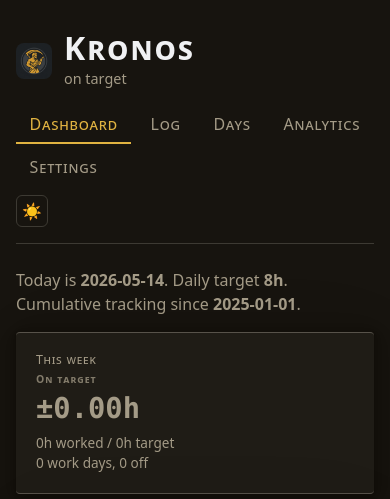
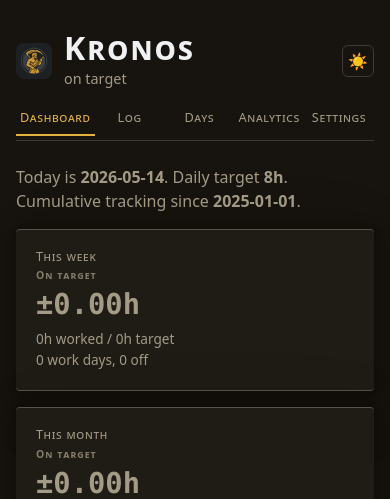
Before and after one commit to Loadge/kronos, a FastAPI app: page / in a window 390 px wide. Shown: the top 499 px of the page. Run offline with FastAPI, Linux system fonts and the light colour scheme; data that the repository does not hold is empty.

Commit message:
Fix mobile nav wrapping and legend mid-item breaks
Nav: remove .header-right wrapper; tabs and theme-toggle become direct
children of app-header. On mobile, a CSS grid (1fr auto / tabs tabs)
places brand+toggle on row 1 and tabs full-width on row 2 — no more
arbitrary flex wrapping. On desktop (≥720px), switches back to flex-row
with brand margin-right:auto pushing tabs+toggle right.

Legend: wrap each swatch+label in <span class="legend-item"> so the
flex/grid container never breaks mid-item (dangling swatch on one line,
label on the next). Legend switches to a 2-column grid on mobile (clean
4×2 pairs) and back to flex-wrap on desktop. Log calendar legend gains
a "No entry" item for an even 8-item grid.

Co-Authored-By: Claude Sonnet 4.6 <noreply@anthropic.com>

```diff
--- a/backend/app/templates/_tab_analytics.html
+++ b/backend/app/templates/_tab_analytics.html
@@ -207,14 +207,14 @@
   <template x-if="heatmapCells()">
     <div>
       <div class="heatmap-legend">
-        <span class="hm-swatch hm-surplus"></span> Surplus
-        <span class="hm-swatch hm-deficit"></span> Deficit
-        <span class="hm-swatch hm-neutral"></span> On target
-        <span class="hm-swatch hm-vacation"></span> Vacation
-        <span class="hm-swatch hm-sick"></span> Sick
-        <span class="hm-swatch hm-holiday"></span> Holiday
-        <span class="hm-swatch hm-flex"></span> Flex
-        <span class="hm-swatch hm-empty"></span> No entry
+        <span class="legend-item"><span class="hm-swatch hm-surplus"></span> Surplus</span>
+        <span class="legend-item"><span class="hm-swatch hm-deficit"></span> Deficit</span>
+        <span class="legend-item"><span class="hm-swatch hm-neutral"></span> On target</span>
+        <span class="legend-item"><span class="hm-swatch hm-vacation"></span> Vacation</span>
+        <span class="legend-item"><span class="hm-swatch hm-sick"></span> Sick</span>
+        <span class="legend-item"><span class="hm-swatch hm-holiday"></span> Holiday</span>
+        <span class="legend-item"><span class="hm-swatch hm-flex"></span> Flex</span>
+        <span class="legend-item"><span class="hm-swatch hm-empty"></span> No entry</span>
       </div>
       <div class="heatmap-scroll">
         <div class="heatmap"
--- a/backend/app/templates/_tab_log.html
+++ b/backend/app/templates/_tab_log.html
@@ -44,13 +44,14 @@
         </template>
       </div>
       <div class="heatmap-legend log-cal-legend">
-        <span class="hm-swatch hm-surplus"></span> Surplus
-        <span class="hm-swatch hm-deficit"></span> Deficit
-        <span class="hm-swatch hm-neutral"></span> On target
-        <span class="hm-swatch hm-vacation"></span> Vacation
-        <span class="hm-swatch hm-sick"></span> Sick
-        <span class="hm-swatch hm-holiday"></span> Holiday
-        <span class="hm-swatch hm-flex"></span> Flex
+        <span class="legend-item"><span class="hm-swatch hm-surplus"></span> Surplus</span>
+        <span class="legend-item"><span class="hm-swatch hm-deficit"></span> Deficit</span>
+        <span class="legend-item"><span class="hm-swatch hm-neutral"></span> On target</span>
+        <span class="legend-item"><span class="hm-swatch hm-vacation"></span> Vacation</span>
+        <span class="legend-item"><span class="hm-swatch hm-sick"></span> Sick</span>
+        <span class="legend-item"><span class="hm-swatch hm-holiday"></span> Holiday</span>
+        <span class="legend-item"><span class="hm-swatch hm-flex"></span> Flex</span>
+        <span class="legend-item"><span class="hm-swatch hm-empty"></span> No entry</span>
       </div>
     </div>
 
--- a/backend/app/templates/index.html
+++ b/backend/app/templates/index.html
@@ -32,7 +32,6 @@
         <p class="subtitle" x-text="subtitle">&nbsp;</p>
       </div>
     </div>
-    <div class="header-right">
     <nav class="tabs" role="tablist" @keydown.right.prevent="focusTab(1,$event.target)" @keydown.left.prevent="focusTab(-1,$event.target)">
       <a role="tab" :tabindex="tab==='dashboard' ? 0 : -1" :aria-selected="tab==='dashboard'" @click.prevent="go('dashboard')" @keydown.enter.prevent="go('dashboard')" @keydown.space.prevent="go('dashboard')">Dashboard</a>
       <a role="tab" :tabindex="tab==='log' ? 0 : -1"       :aria-selected="tab==='log'"       @click.prevent="go('log')"       @keydown.enter.prevent="go('log')"       @keydown.space.prevent="go('log')">Log</a>
@@ -45,7 +44,6 @@
             :title="theme === 'dark' ? 'Switch to light mode' : 'Switch to dark mode'">
       <span x-text="theme === 'dark' ? '☀' : '🌙'"></span>
     </button>
-    </div>
   </header>
 
   <div class="error-banner" role="alert" x-show="error" x-text="error" @click="error=null"></div>
--- a/backend/static/styles.css
+++ b/backend/static/styles.css
@@ -130,17 +130,24 @@ h1, h2, h3, h4 {
    HEADER
    ================================================================ */
 
+/* Mobile-first: 2-row grid — brand+toggle on top, full-width tabs below */
 .app-header {
-  display: flex;
-  flex-direction: column;
-  gap: 1rem;
+  position: relative; /* anchor for egg-emoji */
+  display: grid;
+  grid-template-columns: 1fr auto;
+  grid-template-areas:
+    "brand  toggle"
+    "tabs   tabs";
+  row-gap: 0.75rem;
+  column-gap: 0.5rem;
   margin-top: 1rem;
   margin-bottom: 1.5rem;
-  padding-bottom: 1rem;
-  border-bottom: 1px solid var(--k-border);
+  padding-bottom: 0;
+  border-bottom: none;
 }
 
 .brand {
+  grid-area: brand;
   display: flex;
   align-items: center;
   gap: 0.75rem;
@@ -156,22 +163,25 @@ h1, h2, h3, h4 {
 .brand h1 { margin: 0; line-height: 1; }
 .subtitle  { margin: 0.25rem 0 0; font-size: 0.9rem; color: var(--k-muted); }
 
-@media (min-width: 720px) {
-  .app-header { flex-direction: row; align-items: center; justify-content: space-between; }
-}
-
 /* ================================================================
    TABS — underline-only, active = 2px brass underline + small-caps
    ================================================================ */
 
 .tabs {
-  display: flex;
-  gap: 0.25rem;
-  flex-wrap: wrap;
+  grid-area: tabs;
+  display: flex;
+  flex-wrap: nowrap;
+  gap: 0;
+  border-bottom: 1px solid var(--k-border);
+  padding-bottom: 0.25rem;
+  margin-bottom: 0;
 }
 
 .tabs a {
-  padding: 0.4rem 0.85rem;
+  flex: 1;
+  text-align: center;
+  padding: 0.4rem 0.25rem;
+  font-size: 0.8rem;
   border-radius: 0;
   border: none;
   border-bottom: 2px solid transparent;
@@ -197,16 +207,37 @@ h1, h2, h3, h4 {
   background: transparent;
 }
 
-/* Groups nav + theme toggle so they sit together on the right */
-.header-right {
-  display: flex;
-  align-items: center;
-  gap: 0.5rem;
-  flex-wrap: wrap;
+/* Desktop: single flex row — brand left, tabs+toggle right */
+@media (min-width: 720px) {
+  .app-header {
+    display: flex;
+    flex-direction: row;
+    align-items: center;
+    gap: 0.5rem;
+    border-bottom: 1px solid var(--k-border);
+    padding-bottom: 1rem;
+    margin-bottom: 1.5rem;
+  }
+  .brand { margin-right: auto; }
+  .tabs {
+    flex-wrap: wrap;
+    border-bottom: none;
+    padding-bottom: 0;
+    gap: 0.25rem;
+  }
+  .tabs a {
+    flex: none;
+    text-align: left;
+    padding: 0.4rem 0.85rem;
+    font-size: inherit;
+  }
+  .theme-toggle { grid-area: unset; }
 }
 
 /* ── Theme toggle button ──────────────────────────────────────── */
 .theme-toggle {
+  grid-area: toggle;
+  align-self: center;
   display: inline-flex;
   align-items: center;
   justify-content: center;
```
Also changed, not shown: other parts of backend/static/styles.css (+22 -8 lines). Lines whose indentation alone changed are shown as unchanged.
